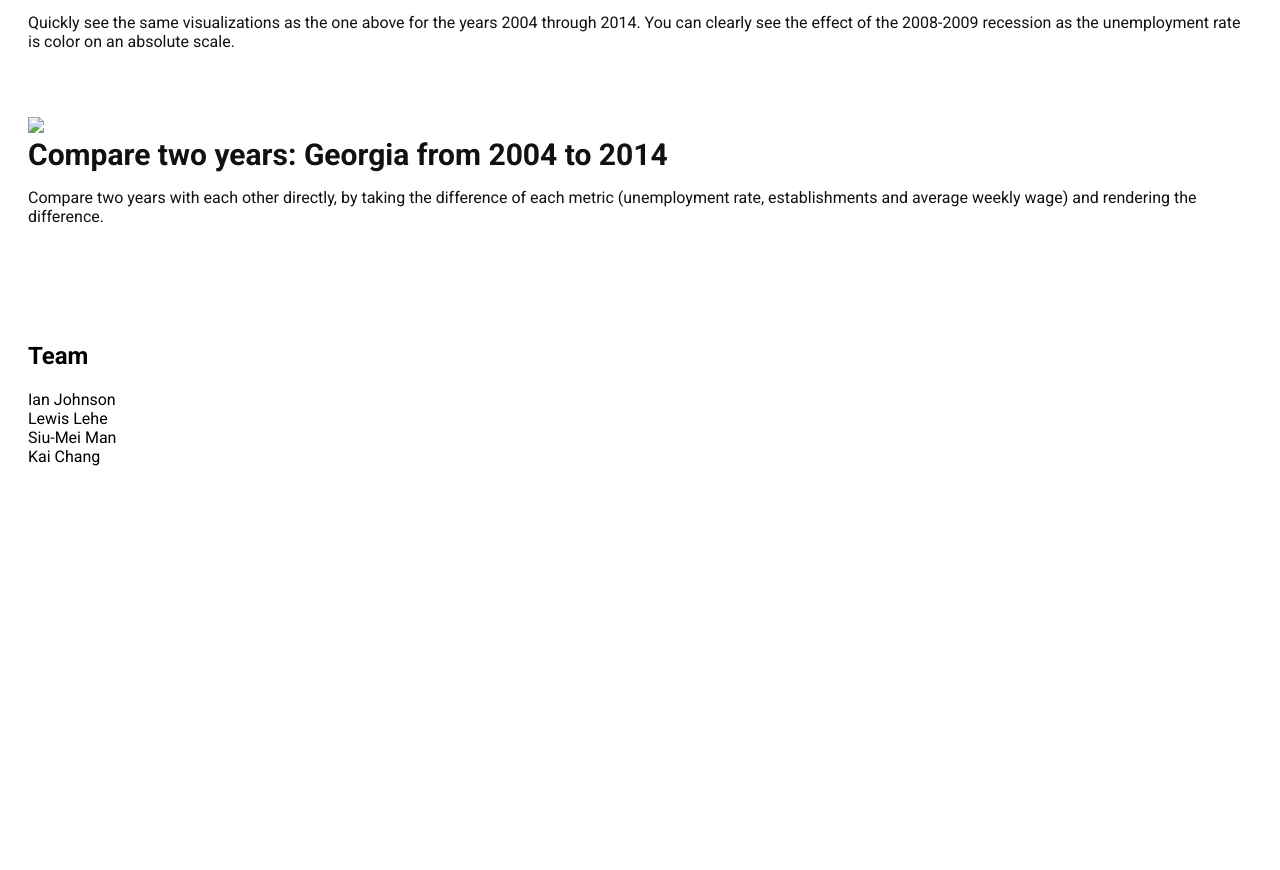
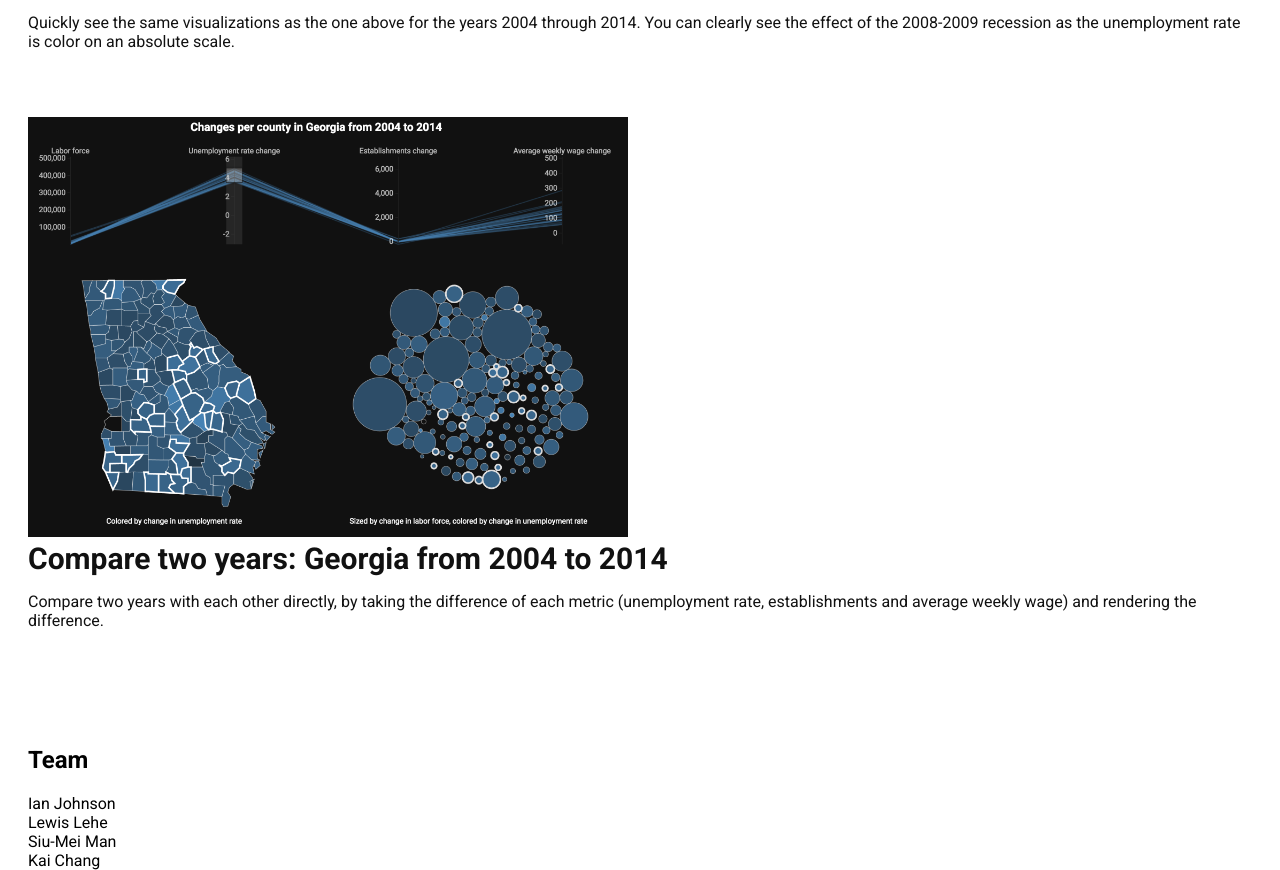
Before and after one commit to bayeshack2016/thealchemists, a plain HTML site: page index.html in a window 1280 px wide. Shown: the part 1268-2138 px from the top of the page. Before the commit the page ends 1734 px from the top, so only its background shows below. Drawn offline with Linux system fonts and the light colour scheme.

Commit message:
fix png link

```diff
--- a/index.html
+++ b/index.html
@@ -70,7 +70,7 @@ a, a:visited {
 
   <div class="section">
     <a href="georgia-2004-2014.html">
-      <img src="img/georgia-change.png" width=600px><br>
+      <img src="img/georgia-2004-2014.png" width=600px><br>
       <span class="title">
         Compare two years: Georgia from 2004 to 2014
       </span>
```
